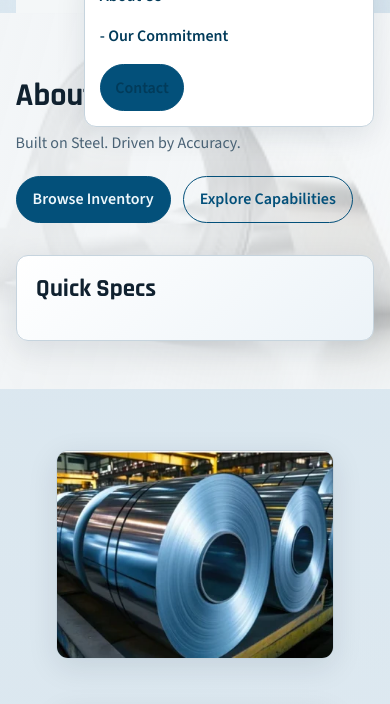
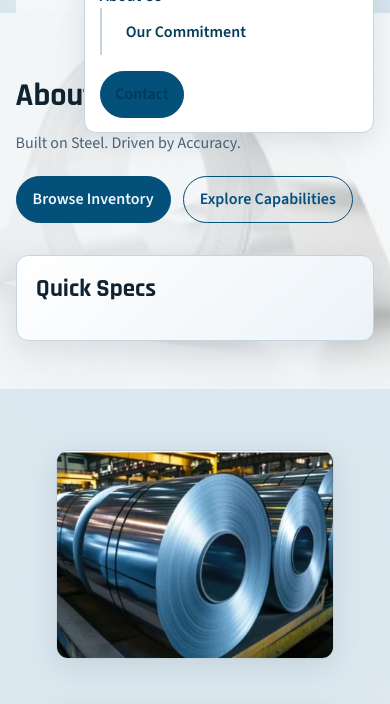
Before and after one commit to sachinxploro/KashviMetals-Website, a plain HTML site: page index.html in a window 390 px wide. Both pictures are taken after a click on the button "Menu". Shown: the part 119-823 px from the top of the page. Drawn offline with nearby package versions, Linux system fonts and the light colour scheme.

Commit message:
Render parent-child navbar as dropdown submenu

```diff
--- a/script.js
+++ b/script.js
@@ -130,41 +130,55 @@ function renderDynamicMenu(navItems, pageSections) {
         .sort((a, b) => (a.sortOrder || 0) - (b.sortOrder || 0))
     : [];
 
-  const flattenWithParentOrder = (items) => {
-    const parentMap = new Map();
-    const roots = [];
-    items.forEach((item) => {
+  if (resolvedNavItems.length > 0) {
+    const byParent = new Map();
+    resolvedNavItems.forEach((item) => {
       const parentId = item.parentId || "";
-      if (!parentMap.has(parentId)) {
-        parentMap.set(parentId, []);
+      if (!byParent.has(parentId)) {
+        byParent.set(parentId, []);
       }
-      parentMap.get(parentId).push(item);
+      byParent.get(parentId).push(item);
     });
-    (parentMap.get("") || []).forEach((root) => {
-      roots.push({ ...root, depth: 0 });
-      const children = (parentMap.get(root.id) || []).sort(
+
+    const roots = byParent.get("") || [];
+    const links = roots.map((root) => {
+      const rootLabel = root.label || root.title || root.name || "Menu";
+      const rootHref = resolveNavHref(root, pageSections);
+      const children = (byParent.get(root.id) || []).sort(
         (a, b) => (a.sortOrder || 0) - (b.sortOrder || 0)
       );
-      children.forEach((child) => roots.push({ ...child, depth: 1 }));
+
+      if (children.length === 0) {
+        return `<li><a href="${rootHref}">${rootLabel}</a></li>`;
+      }
+
+      const childLinks = children
+        .map((child) => {
+          const childLabel = child.label || child.title || child.name || "Menu";
+          const childHref = resolveNavHref(child, pageSections);
+          return `<li><a href="${childHref}">${childLabel}</a></li>`;
+        })
+        .join("");
+
+      return `
+        <li class="has-children">
+          <a href="${rootHref}">${rootLabel}</a>
+          <ul class="submenu">${childLinks}</ul>
+        </li>
+      `;
     });
-    return roots.length > 0 ? roots : items.map((item) => ({ ...item, depth: 0 }));
-  };
 
-  const navList =
-    resolvedNavItems.length > 0 ? flattenWithParentOrder(resolvedNavItems) : pageSections;
+    links.push('<li><a href="#contact" class="btn btn-nav">Contact</a></li>');
+    primaryMenu.innerHTML = links.join("");
+    return;
+  }
 
-  const links = navList.map((entry) => {
-    if (resolvedNavItems.length > 0) {
-      const label = entry.label || entry.title || entry.name || "Menu";
-      const prefixedLabel = entry.depth === 1 ? `- ${label}` : label;
-      return `<li><a href="${resolveNavHref(entry, pageSections)}">${prefixedLabel}</a></li>`;
-    }
+  const sectionLinks = pageSections.map((entry) => {
     const id = entry.anchorId || entry.sectionKey || entry.id;
     return `<li><a href="#${id}">${toTitleCase(entry.name || entry.sectionKey || "Section")}</a></li>`;
   });
-
-  links.push('<li><a href="#contact" class="btn btn-nav">Contact</a></li>');
-  primaryMenu.innerHTML = links.join("");
+  sectionLinks.push('<li><a href="#contact" class="btn btn-nav">Contact</a></li>');
+  primaryMenu.innerHTML = sectionLinks.join("");
 }
 
 function renderHeroFromContent(pageSections) {
--- a/styles.css
+++ b/styles.css
@@ -110,9 +110,47 @@ a {
   padding: 0;
 }
 
+.menu > li {
+  position: relative;
+}
+
 .menu a {
   font-weight: 600;
   color: var(--brand-strong);
+}
+
+.submenu {
+  list-style: none;
+  margin: 0;
+  padding: 0.45rem 0;
+  min-width: 190px;
+  border: 1px solid var(--line);
+  border-radius: 10px;
+  background: var(--surface);
+  box-shadow: var(--shadow);
+  position: absolute;
+  top: calc(100% + 0.35rem);
+  left: 0;
+  display: none;
+  z-index: 60;
+}
+
+.submenu li {
+  width: 100%;
+}
+
+.submenu a {
+  display: block;
+  padding: 0.45rem 0.75rem;
+}
+
+.submenu a:hover {
+  background: #eef4f8;
+}
+
+.has-children:hover .submenu,
+.has-children:focus-within .submenu {
+  display: block;
 }
 
 .menu-toggle {
@@ -406,6 +444,18 @@ h2 {
     display: flex;
   }
 
+  .submenu {
+    position: static;
+    display: block;
+    border: 0;
+    border-left: 2px solid var(--line);
+    border-radius: 0;
+    box-shadow: none;
+    background: transparent;
+    min-width: 0;
+    padding: 0.25rem 0 0.25rem 0.75rem;
+  }
+
   .btn-nav {
     width: 100%;
     text-align: center;
```
